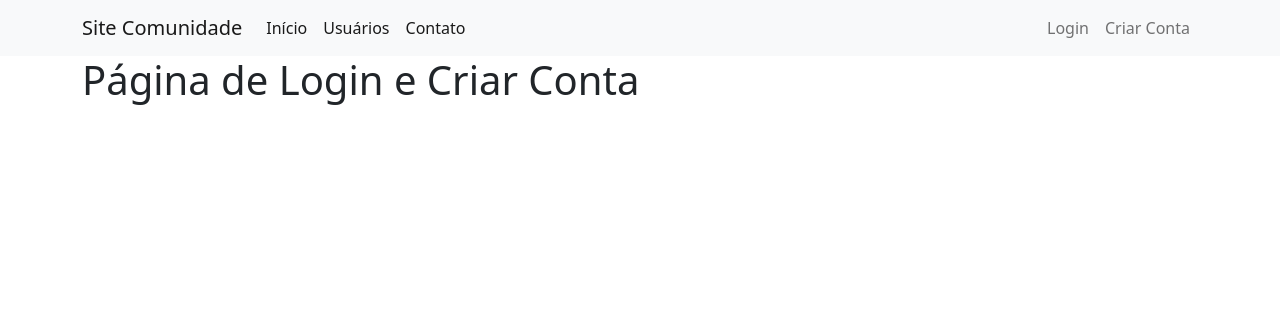
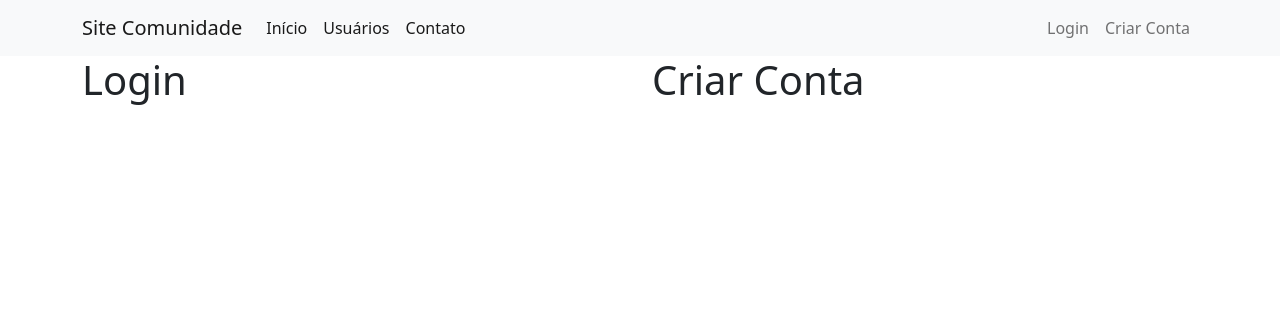
Before and after one commit to AldoNunes001/SiteComunidade, a Flask app: page /login in a window 1280 px wide. Shown: the top 316 px of the page. Run offline with Flask 2, Linux system fonts and the light colour scheme.

Commit message:
Definindo colunas na página de login

```diff
--- a/templates/login.html
+++ b/templates/login.html
@@ -2,7 +2,15 @@
 
 {% block body %}
     <div class="container">
-        <h1>Página de Login e Criar Conta</h1>
+
+        <div class="row">
+            <div class="col">
+                <h1>Login</h1>
+            </div>
+            <div class="col">
+                <h1>Criar Conta</h1>
+            </div>
+        </div>
 
     </div>
 {% endblock %}
```
